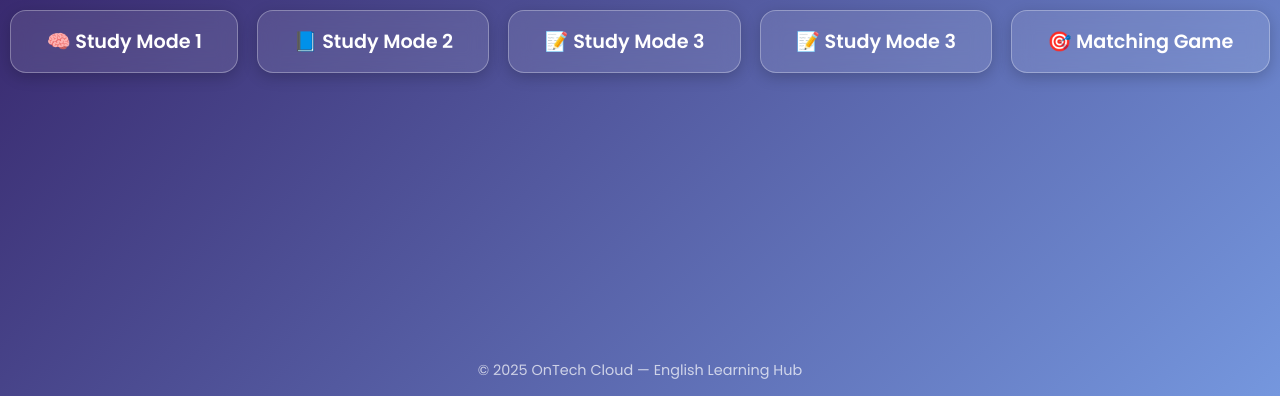
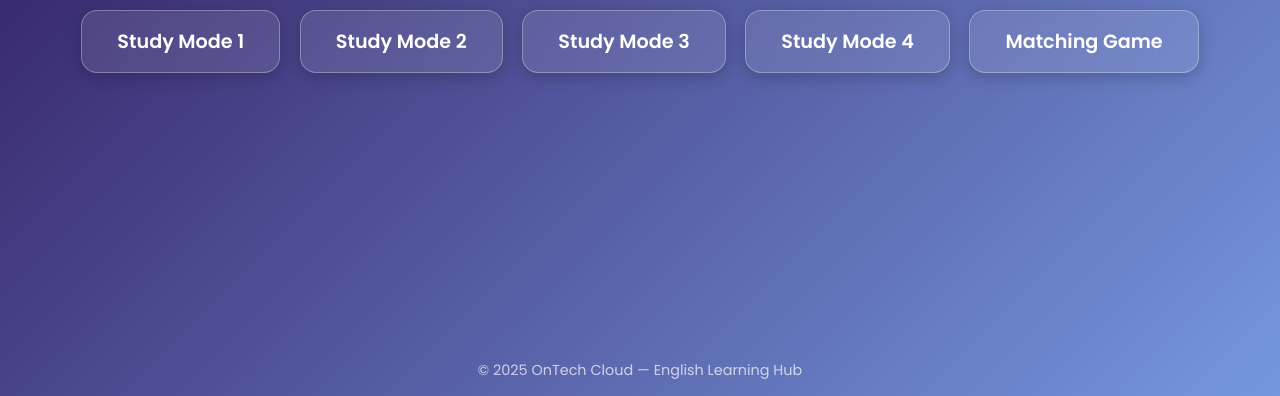
Before and after one commit to ONTech-cloud/English, a plain HTML site: page index.html in a window 1280 px wide. Shown: the part 404-800 px from the top of the page. Drawn offline with Linux system fonts and the light colour scheme.

Commit message:
Update study mode links in index.html

```diff
--- a/index.html
+++ b/index.html
@@ -86,11 +86,11 @@
 
   <h1>English Vocabulary Practice</h1>
   <div class="buttons">
-    <a href="anglaiss.html" class="btn">🧠 Study Mode 1</a>
-    <a href="anglais 2.html" class="btn">📘 Study Mode 2</a>
-    <a href="anglais 3.html" class="btn">📝 Study Mode 3</a>
-    <a href="anglais.html" class="btn">📝 Study Mode 3</a>
-    <a href="matching_game.html" class="btn">🎯 Matching Game</a>
+    <a href="anglaiss.html" class="btn">Study Mode 1</a>
+    <a href="anglais 2.html" class="btn">Study Mode 2</a>
+    <a href="anglais 3.html" class="btn">Study Mode 3</a>
+    <a href="Anglais.html" class="btn">Study Mode 4</a>
+    <a href="matching_game.html" class="btn">Matching Game</a>
   </div>
 
   <footer>© 2025 OnTech Cloud — English Learning Hub</footer>
```
